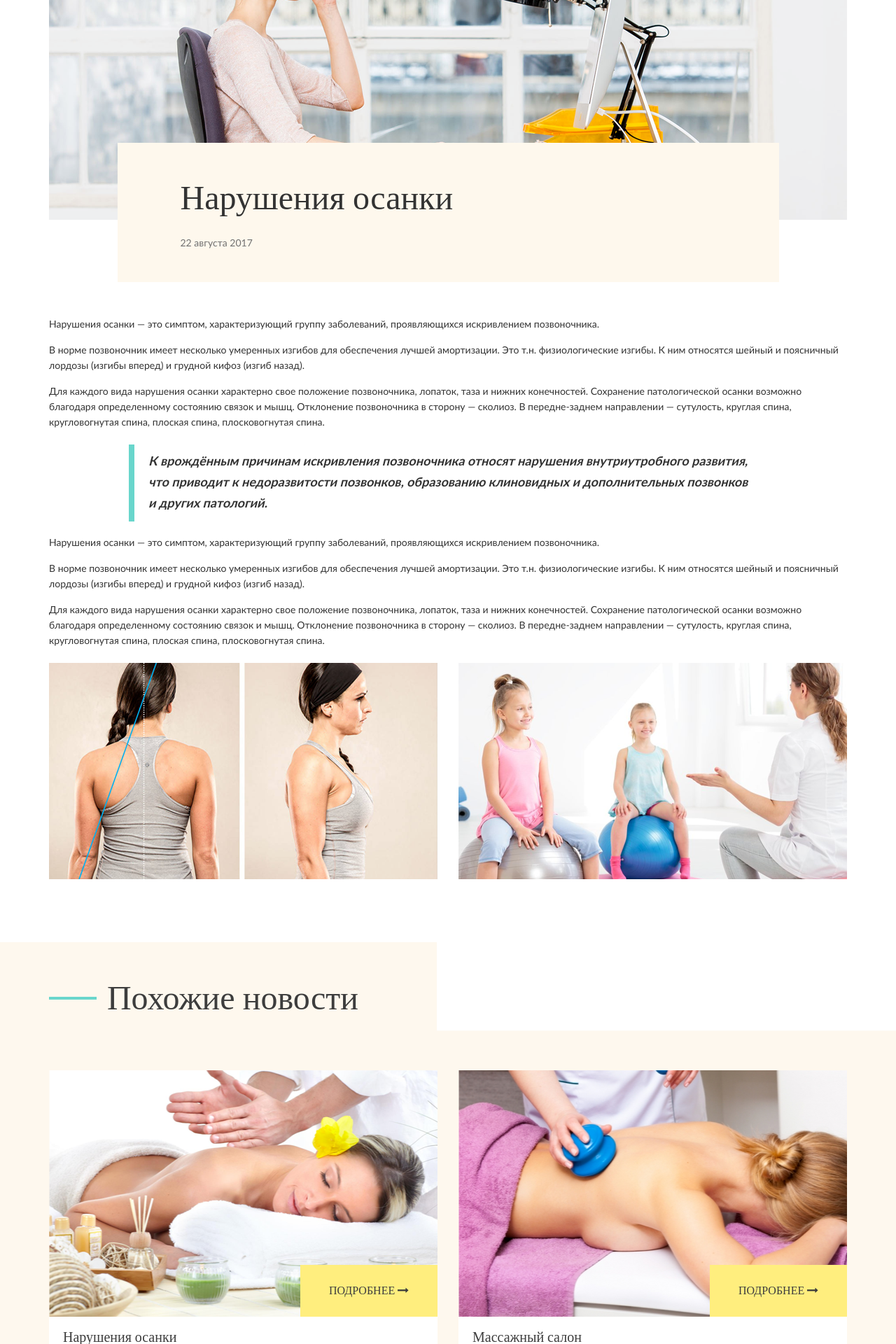
After one commit to KRO94/B2H, a PHP site: page /single.php in a window 1280 px wide. The commit adds this page. Shown: the part 480-2400 px from the top of the page at 70% size. Run offline with PHP 8.4, Linux system fonts and the light colour scheme; some libraries are stand-ins or nearby versions; some web fonts are replaced.

Commit message:
Створив сторінку single

```diff
--- a/css/style.css
+++ b/css/style.css
@@ -848,17 +848,17 @@ header {
 	width: 100%;
 	padding: 70px 0 130px;
 }
-	.blog-page .post-wrapper {
+	.post-wrapper {
 		position: relative;
 		width: 100%;
 	}
-		.blog-page .post-wrapper .postBlogBlock {
+		.post-wrapper .postBlogBlock {
 			position: relative;
 			width: 100%;
 			max-width: 555px;
 			margin: 0 auto 30px;
 		}
-			.blog-page .post-wrapper .postBlogBlock .blockImg {
+			.post-wrapper .postBlogBlock .blockImg {
 				position: relative;
 				display: block;
 				width: 100%;
@@ -867,7 +867,7 @@ header {
 				max-height: 352px;
 				padding: 278px 0 0;
 			}
-				.blog-page .post-wrapper .postBlogBlock .blockImg img {
+				.post-wrapper .postBlogBlock .blockImg img {
 					position: absolute;
 					top: 50%;
 					left: 50%;
@@ -875,17 +875,17 @@ header {
 					max-width: 1140px;
 					min-height: 352px;
 				}
-				.blog-page .post-wrapper .postBlogBlock .blockImg .more {
+				.post-wrapper .postBlogBlock .blockImg .more {
 					float: right;
 					line-height: 74px;
 					width: 196px;
 				}
-			.blog-page .post-wrapper .postBlogBlock .blockText {
+			.post-wrapper .postBlogBlock .blockText {
 				position: relative;
 				background: #fef8ed;
 				padding: 15px 20px 40px;
 			}
-				.blog-page .post-wrapper .postBlogBlock .blockText .name {
+				.post-wrapper .postBlogBlock .blockText .name {
 					display: block;
 					font-family: 'Raleway-Bold';
 					font-size: 2rem;
@@ -895,13 +895,13 @@ header {
 					overflow: hidden;
 					text-overflow: ellipsis;
 				}
-				.blog-page .post-wrapper .postBlogBlock .blockText .date {
+				.post-wrapper .postBlogBlock .blockText .date {
 					color: #717171;
 					font-family: 'Lato-Regular';
 					font-size: 1.2rem;
 					line-height: 20px;
 				}
-				.blog-page .post-wrapper .postBlogBlock .blockText p {
+				.post-wrapper .postBlogBlock .blockText p {
 					font-family: 'Lato-Regular';
 					font-size: 1.4rem;
 					line-height: 20px;
@@ -948,3 +948,89 @@ header {
 		}
 /*-------------------------------PAGINATION BLOCK-------------------------------*/
 /*-------------------------------BLOG-PAGE END-------------------------------*/
+
+/*-------------------------------SINGLE START-------------------------------*/
+.single-blog {
+	position: relative;
+	width: 100%;
+}
+	.single-blog .post {
+		position: relative;
+		padding: 70px 0 85px;
+	}
+		.single-blog .post .text {
+			position: relative;
+			width: 82.9%;
+			max-width: 945px;
+			margin: -110px auto 50px;
+			background: #fef8ed;
+			padding: 45px 90px;
+		}
+			.single-blog .post .text .name {
+				font-family: 'Raleway-Bold';
+				font-size: 4.8rem;
+			}
+			.single-blog .post .text .date {
+				font-family: 'Lato-Regular';
+				font-size: 1.4rem;
+				color: #717171;
+				margin-top: 20px;
+			}
+		.single-blog .post .content {
+			position: relative;
+			width: 100%;
+		}
+			.single-blog .post .content p {
+				font-family: 'Lato-Regular';;
+				font-size: 1.4rem;
+				line-height: 22px;
+				margin-bottom: 15px;
+			}
+			.single-blog .post .content blockquote {
+				font-family: 'Lato-Bold';
+				font-style: italic;
+				font-size: 1.8rem;
+				line-height: 30px;
+				border-left: 8px solid #69d6cc;
+				width: 80%;
+				margin: 20px auto;
+			}
+	.alignleft {
+		float: left;
+		margin: 5px 15px 5px 0;
+	}
+	.alignright {
+		float: right;
+		margin: 5px 0 5px 15px;
+	}
+	.aligncenter {
+		display: block;
+		margin: 5px auto;
+	}
+	.single-blog .similar {
+		position: relative;
+		width: 100%;
+		padding: 50px 0 20px;
+		background: url(../img/similar_bg.png) no-repeat center;
+		background-size: cover;
+	}
+		.single-blog .similar .title_48 {
+			font-family: 'Raleway-ExtraBold';
+			font-size: 4.8rem;
+			color: #3d3d3d;
+			line-height: 60px;
+			margin-bottom: 73px;
+		}
+			.single-blog .similar .title_48 hr {
+				height: 4px;
+				width: 5.96%;
+				background-color: #69d6cc;
+				border: none;
+				margin-right: 15px;
+				float: left;
+				margin-top: 28px;
+			}
+			.single-blog .similar .post-wrapper .postBlogBlock .blockText {
+				background: #ffffff;
+			}
+/*--------------------------------SINGLE END--------------------------------*/
--- /dev/null
+++ b/pages/single_blog.php
@@ -0,0 +1,57 @@
+<div class="single-blog">
+	<div class="container">
+		<div class="post">
+			<img src="img/single-post-img.png" alt="" class="img-responsive">
+			<div class="text">
+				<div class="name">Нарушения осанки</div>
+				<div class="date">22 августа 2017</div>
+			</div>
+			<div class="content clearfix">
+					<p>Нарушения осанки — это симптом, характеризующий группу заболеваний, проявляющихся искривлением позвоночника.</p>
+					<p>В норме позвоночник имеет несколько умеренных изгибов для обеспечения лучшей амортизации. Это т.н. физиологические изгибы. К ним относятся шейный и поясничный лордозы (изгибы вперед) и грудной кифоз (изгиб назад).</p>
+					<p>Для каждого вида нарушения осанки характерно свое положение позвоночника, лопаток, таза и нижних конечностей. Сохранение патологической осанки возможно благодаря определенному состоянию связок и мышц. Отклонение позвоночника в сторону — сколиоз. В передне-заднем направлении — сутулость, круглая спина, кругловогнутая спина, плоская спина, плосковогнутая спина.</p>
+					<blockquote>К врождённым причинам искривления позвоночника относят нарушения внутриутробного развития, что приводит к недоразвитости позвонков, образованию клиновидных и дополнительных позвонков и других патологий.</blockquote>
+					<p>Нарушения осанки — это симптом, характеризующий группу заболеваний, проявляющихся искривлением позвоночника.</p>
+					<p>В норме позвоночник имеет несколько умеренных изгибов для обеспечения лучшей амортизации. Это т.н. физиологические изгибы. К ним относятся шейный и поясничный лордозы (изгибы вперед) и грудной кифоз (изгиб назад).</p>
+					<p>Для каждого вида нарушения осанки характерно свое положение позвоночника, лопаток, таза и нижних конечностей. Сохранение патологической осанки возможно благодаря определенному состоянию связок и мышц. Отклонение позвоночника в сторону — сколиоз. В передне-заднем направлении — сутулость, круглая спина, кругловогнутая спина, плоская спина, плосковогнутая спина.</p>
+					<img src="img/single-sm-img1.png" alt="" class="img-responsive alignleft">
+					<img src="img/single-sm-img2.png" alt="" class="img-responsive alignright">
+			</div>
+		</div>
+	</div>
+	<div class="similar">
+		<div class="container">
+			<div class="title_48"><hr>Похожие новости</div>
+			<div class="row">
+			<div class="post-wrapper">
+				<div class="col-sm-6">
+					<div class="postBlogBlock">
+						<a href="#" class="blockImg">
+							<img src="img/blog-post-1.png" alt="" class="img-responsive">
+							<span class="btn-press more">Подробнее <i class="fa fa-long-arrow-right" aria-hidden="true"></i></span>
+						</a>
+						<div class="blockText">
+							<a href="#" class="name">Нарушения осанки</a>
+							<div class="date">22 августа 2017</div>
+							<p>Боли в шее и пояснице – частый спутник тех, кому за тридцать пять. Иногда можно справиться с ними при помощи физкультуры.</p>
+						</div>
+					</div>
+				</div>
+				<div class="col-sm-6">
+					<div class="postBlogBlock">
+						<a href="#" class="blockImg">
+							<img src="img/blog-post-2.png" alt="" class="img-responsive">
+							<span class="btn-press more">Подробнее <i class="fa fa-long-arrow-right" aria-hidden="true"></i></span>
+						</a>
+						<div class="blockText">
+							<a href="#" class="name">Массажный салон</a>
+							<div class="date">22 августа 2017</div>
+							<p>Боли в шее и пояснице – частый спутник тех, кому за тридцать пять. Иногда можно справиться с ними при помощи физкультуры.</p>
+						</div>
+					</div>
+				</div>
+			</div>
+			</div>
+		</div>
+	</div>
+</div>
--- /dev/null
+++ b/single.php
@@ -0,0 +1,5 @@
+	<?php require_once 'header.php'; ?>
+	<?php require_once 'pages/block_after_header_2.php'; ?>
+	<?php require_once 'pages/single_blog.php'; ?>
+	<?php require_once 'pages/contact_block.php'; ?>
+	<?php require_once 'footer.php'; ?>
```
Also changed, not shown: css/media.css (+38 -0 lines), img/similar_bg.png (added), img/single-post-img.png (added), img/single-sm-img1.png (added), img/single-sm-img2.png (added).
